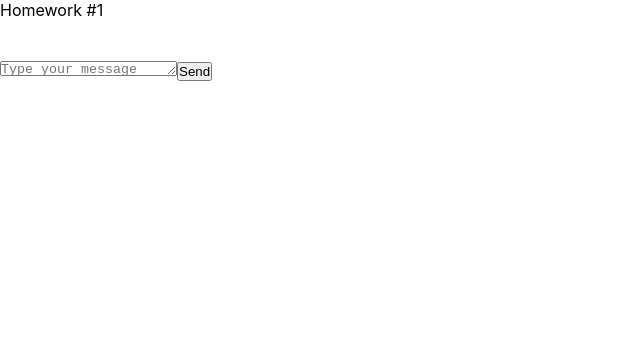
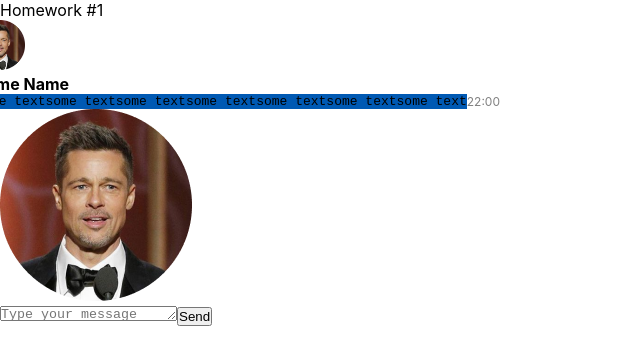
Before and after one commit to AliakseiKrasko/sprint2, a React (Create React App) app: page / in a window 1280 px wide. Shown: the top 364 px of the page, without its empty margins (0-640 px from the left). Built offline with nearby package versions, Linux system fonts and the light colour scheme.

Commit message:
refactoring

```diff
--- a/src/s2-homeworks/hw01/friend-message/FriendMessage.tsx
+++ b/src/s2-homeworks/hw01/friend-message/FriendMessage.tsx
@@ -1,8 +1,13 @@
 import React from 'react'
 import s from './FriendMessage.module.css'
+import {MessageType} from '../HW1';
+import avatar from './../avatar.png'
 
+type FriendMessagePropsType = {
+    message: MessageType
+}
 // создать тип вместо any и отобразить приходящие данные
-const FriendMessage = (props: any) => {
+const FriendMessage = (props: FriendMessagePropsType) => {
     return (
         <div
             id={'hw1-friend-message-' + props.message.id}
@@ -11,9 +16,9 @@ const FriendMessage = (props: any) => {
             <div className={s.friendImageAndText}>
                 <img
                     id={'hw1-friend-avatar-' + props.message.id}
-                    // создаёт студент
-
-                    //
+                    src={avatar}
+                    alt="Friend avatar"
+                    className={s.friendAvatar}
                 />
                 <div className={s.friendText}>
                     <div
--- a/src/s2-homeworks/hw01/message/Message.module.css
+++ b/src/s2-homeworks/hw01/message/Message.module.css
@@ -1,5 +1,7 @@
 .message {
-
+    display: flex;
+    justify-content: end;
+    width: 500px;
 }
 
 .imageAndText {
@@ -7,25 +9,31 @@
 }
 
 .imageAndText img {
-
+    width: 50px;
 }
 
 .text {
+    display: flex;
+    flex-direction: column;
 
 }
 
 .text:after {
+    border: 1px solid red;
 
 }
 
 .name {
-
+    font-weight: bold;
 }
 
 .messageText {
-
+background: #0059b3;
 }
 
 .time {
 
+    font-size: 12px;
+    color: gray;
+    align-self: flex-end;
 }
--- a/src/s2-homeworks/hw01/message/Message.tsx
+++ b/src/s2-homeworks/hw01/message/Message.tsx
@@ -1,8 +1,12 @@
 import React from 'react'
 import s from './Message.module.css'
+import {MessageType} from '../HW1';
 
 // нужно создать правильный тип вместо any
-export type MessagePropsType = any
+export type MessagePropsType = {
+    message: MessageType
+
+}
 
 // нужно отобразить приходящие данные
 const Message = (props: MessagePropsType) => {
@@ -11,27 +15,24 @@ const Message = (props: MessagePropsType) => {
             <div className={s.imageAndText}>
                 <img
                     id={'hw1-avatar-' + props.message.id}
-                    // создаёт студент
-
-                    //
+                    src={props.message.user.avatar}
+                    alt="User avatar"
+                    className={s.avatar}
                 />
                 <div className={s.text}>
                     <div id={'hw1-name-' + props.message.id} className={s.name}>
-                        {/*создаёт студент*/}
+                        {props.message.user.name}
 
-                        {/**/}
                     </div>
                     <pre id={'hw1-text-' + props.message.id} className={s.messageText}>
-                        {/*создаёт студент*/}
+                        {props.message.message.text}
 
-                        {/**/}
                     </pre>
                 </div>
             </div>
             <div id={'hw1-time-' + props.message.id} className={s.time}>
-                {/*создаёт студент*/}
+                {props.message.message.time}
 
-                {/**/}
             </div>
         </div>
     )
```
Also changed, not shown: src/s2-homeworks/hw01/HW1.tsx (+22 -4 lines).
